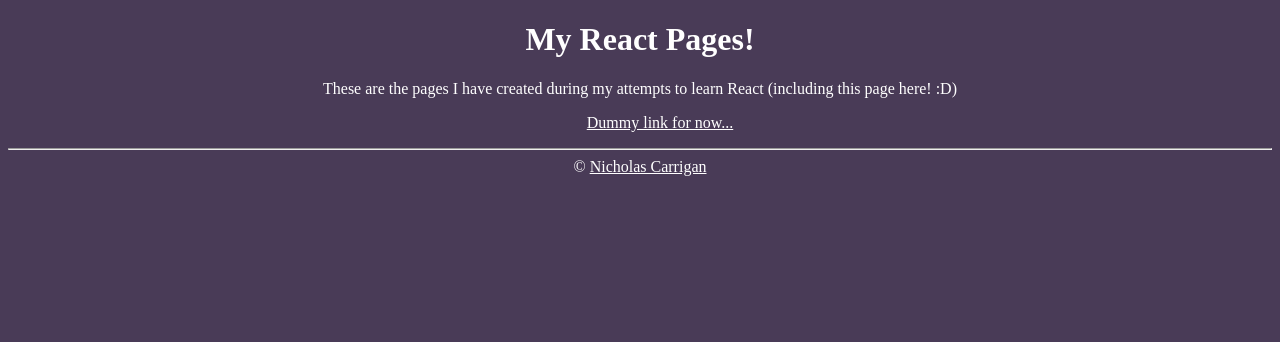
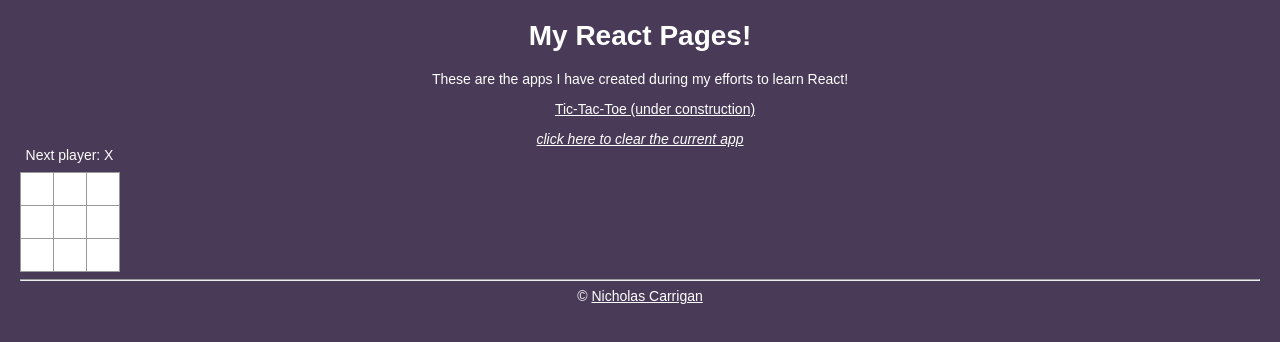
Before and after one commit to naomis-archive/react-test, a React (Create React App) app: page /ttt in a window 1280 px wide. Shown: the top 342 px of the page. Built offline with nearby package versions, Linux system fonts and the light colour scheme.

Commit message:
Added starter code for tic-tac-toe tutorial

```diff
--- a/package.json
+++ b/package.json
@@ -9,6 +9,8 @@
     "@testing-library/user-event": "^7.2.1",
     "react": "^16.13.1",
     "react-dom": "^16.13.1",
+    "react-router": "^5.2.0",
+    "react-router-dom": "^5.2.0",
     "react-scripts": "3.4.1"
   },
   "scripts": {
--- a/src/App.js
+++ b/src/App.js
@@ -1,21 +1,25 @@
-import React from "react";
-import "./App.css";
+import React, { Component } from "react";
+import { BrowserRouter, Route, Switch } from "react-router-dom";
 
-function App() {
-  return (
-    <div>
-      <h1>My React Pages!</h1>
-      <p>
-        These are the pages I have created during my attempts to learn React
-        (including this page here! :D)
-      </p>
-      <ul>
-        <li>
-          <a href="">Dummy link for now...</a>
-        </li>
-      </ul>
-    </div>
-  );
+import Home from "./home/home";
+import Game from "./ttt/ttt";
+import clear from "./clear/clear";
+
+class App extends Component {
+  render() {
+    return (
+      <BrowserRouter>
+        <div>
+          <Home />
+          <Switch>
+            <Route path="/" component={Home} exact/>
+            <Route path="/ttt" component={Game} />
+            <Route path="/clear" component={clear} />
+          </Switch>
+        </div>
+      </BrowserRouter>
+    );
+  }
 }
 
 export default App;
--- /dev/null
+++ b/src/clear/clear.js
@@ -0,0 +1,9 @@
+import React from "react"
+
+function clear () {
+    return (
+        <div></div>
+    )
+}
+
+export default clear
--- /dev/null
+++ b/src/home/home.css
@@ -0,0 +1,23 @@
+body {
+    color: #ffffff;
+    background: #493b57;
+    text-align: center;
+  }
+
+  code {
+    font-family: source-code-pro, Menlo, Monaco, Consolas, "Courier New",
+      monospace;
+  }
+
+  a {
+    color: #ffffff;
+  }
+
+  a:hover {
+    color: #000000;
+    background-color: #ffffff;
+  }
+
+  ul {
+    list-style: none;
+  }
--- /dev/null
+++ b/src/home/home.js
@@ -0,0 +1,21 @@
+import React from "react";
+import "./home.css";
+
+function Home() {
+  return (
+    <div>
+      <h1>My React Pages!</h1>
+      <p>
+        These are the apps I have created during my efforts to learn React!
+      </p>
+      <ul>
+        <li>
+          <a href="./ttt">Tic-Tac-Toe (under construction)</a>
+        </li>
+      </ul>
+      <a href="./clear"><em>click here to clear the current app</em></a>
+    </div>
+  );
+}
+
+export default Home;
--- /dev/null
+++ b/src/ttt/ttt.css
@@ -0,0 +1,50 @@
+body {
+    font: 14px "Century Gothic", Futura, sans-serif;
+    margin: 20px;
+  }
+
+  ol, ul {
+    padding-left: 30px;
+  }
+
+  .board-row:after {
+    clear: both;
+    content: "";
+    display: table;
+  }
+
+  .status {
+    margin-bottom: 10px;
+  }
+
+  .square {
+    background: #fff;
+    border: 1px solid #999;
+    float: left;
+    font-size: 24px;
+    font-weight: bold;
+    line-height: 34px;
+    height: 34px;
+    margin-right: -1px;
+    margin-top: -1px;
+    padding: 0;
+    text-align: center;
+    width: 34px;
+  }
+
+  .square:focus {
+    outline: none;
+  }
+
+  .kbd-navigation .square:focus {
+    background: #ddd;
+  }
+
+  .game {
+    display: flex;
+    flex-direction: row;
+  }
+
+  .game-info {
+    margin-left: 20px;
+  }
--- /dev/null
+++ b/src/ttt/ttt.js
@@ -0,0 +1,59 @@
+import React from "react";
+import "./ttt.css"
+
+class Square extends React.Component {
+  render() {
+    return <button className="square">{/* TODO */}</button>;
+  }
+}
+
+class Board extends React.Component {
+  renderSquare(i) {
+    return <Square />;
+  }
+
+  render() {
+    const status = "Next player: X";
+
+    return (
+      <div>
+        <div className="status">{status}</div>
+        <div className="board-row">
+          {this.renderSquare(0)}
+          {this.renderSquare(1)}
+          {this.renderSquare(2)}
+        </div>
+        <div className="board-row">
+          {this.renderSquare(3)}
+          {this.renderSquare(4)}
+          {this.renderSquare(5)}
+        </div>
+        <div className="board-row">
+          {this.renderSquare(6)}
+          {this.renderSquare(7)}
+          {this.renderSquare(8)}
+        </div>
+      </div>
+    );
+  }
+}
+
+class Game extends React.Component {
+  render() {
+    return (
+      <div className="game">
+        <div className="game-board">
+          <Board />
+        </div>
+        <div className="game-info">
+          <div>{/* status */}</div>
+          <ol>{/* TODO */}</ol>
+        </div>
+      </div>
+    );
+  }
+}
+
+// ========================================
+
+export default Game
```
Also changed, not shown: 1 other file (tests, documents, lock files or other folders).
